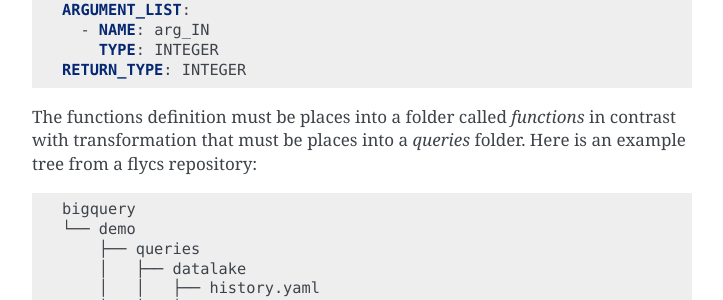
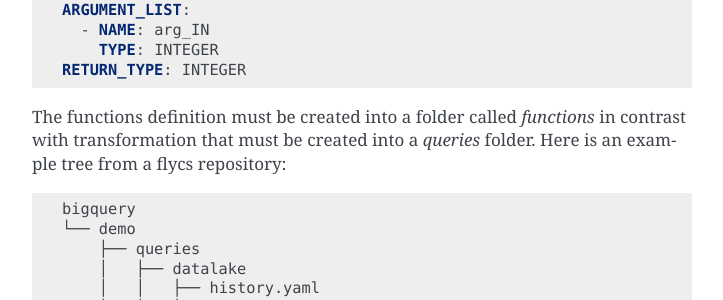
Before and after one commit to devoteamgcloud/flycs_sdk, a Sphinx documentation site: the page built from docs/functions.rst, in a window 1280 px wide and 900 px high, scrolled down 1278 px. Shown: the part 155-455 px from the top of the window, without its empty margins (388-1111 px from the left). Built offline with Sphinx 7.4.7, drawn with Linux system fonts in a browser that asks for light colours; some of the changed text lies outside the part shown.

Commit message:
fix: usr: small doc corrections

```diff
--- a/docs/functions.rst
+++ b/docs/functions.rst
@@ -69,7 +69,7 @@ Example definition of a SQL UDF function called "simple_mult_func" in YAML:
         TYPE: INTEGER
     RETURN_TYPE: INTEGER
 
-The functions definition must be places into a folder called `functions` in contrast with transformation that must be places into a `queries` folder.
+The functions definition must be created into a folder called `functions` in contrast with transformation that must be created into a `queries` folder.
 Here is an example tree from a flycs repository:
 
 
```
Also changed, not shown: other parts of docs/functions.rst (+1 -1 lines).
